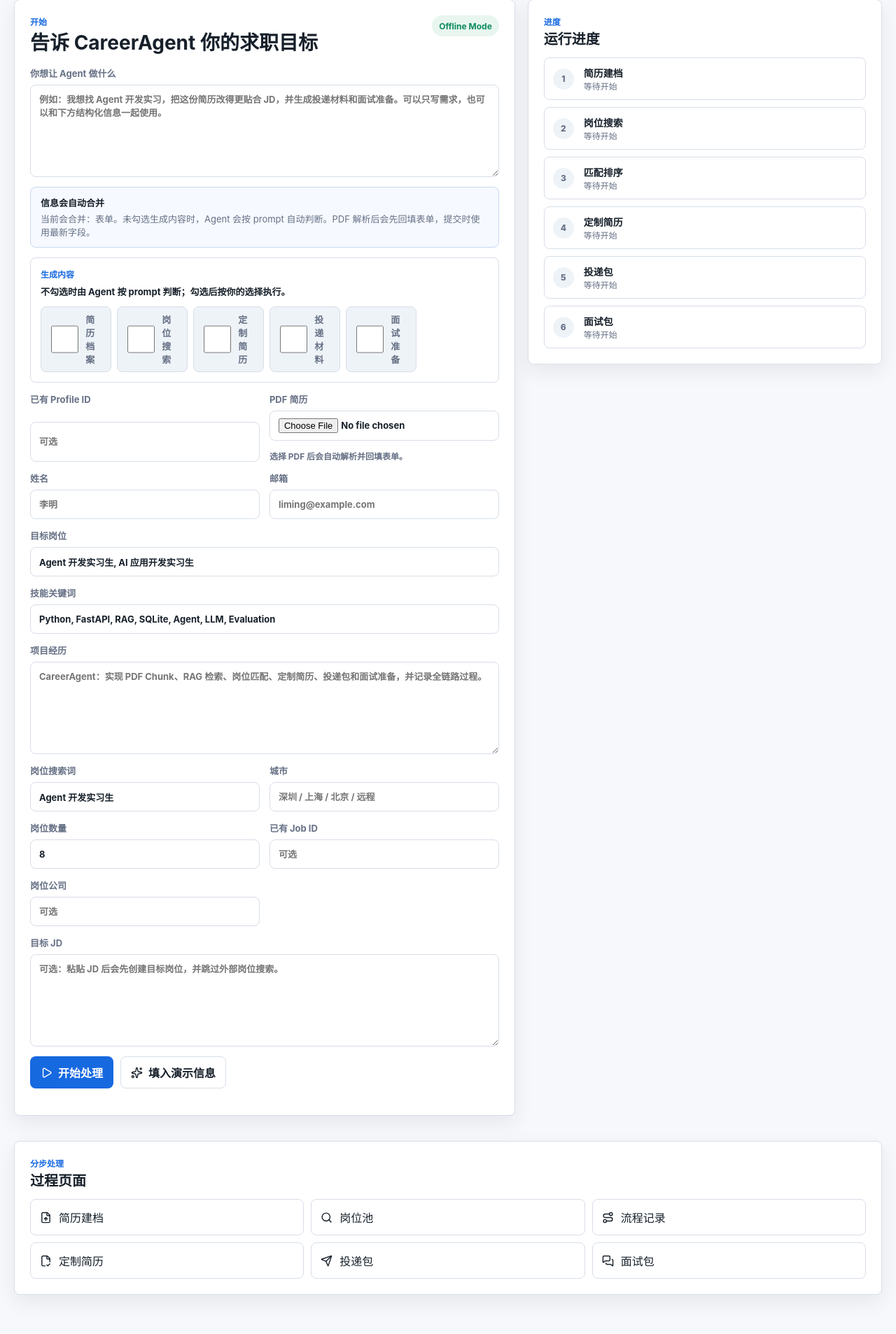
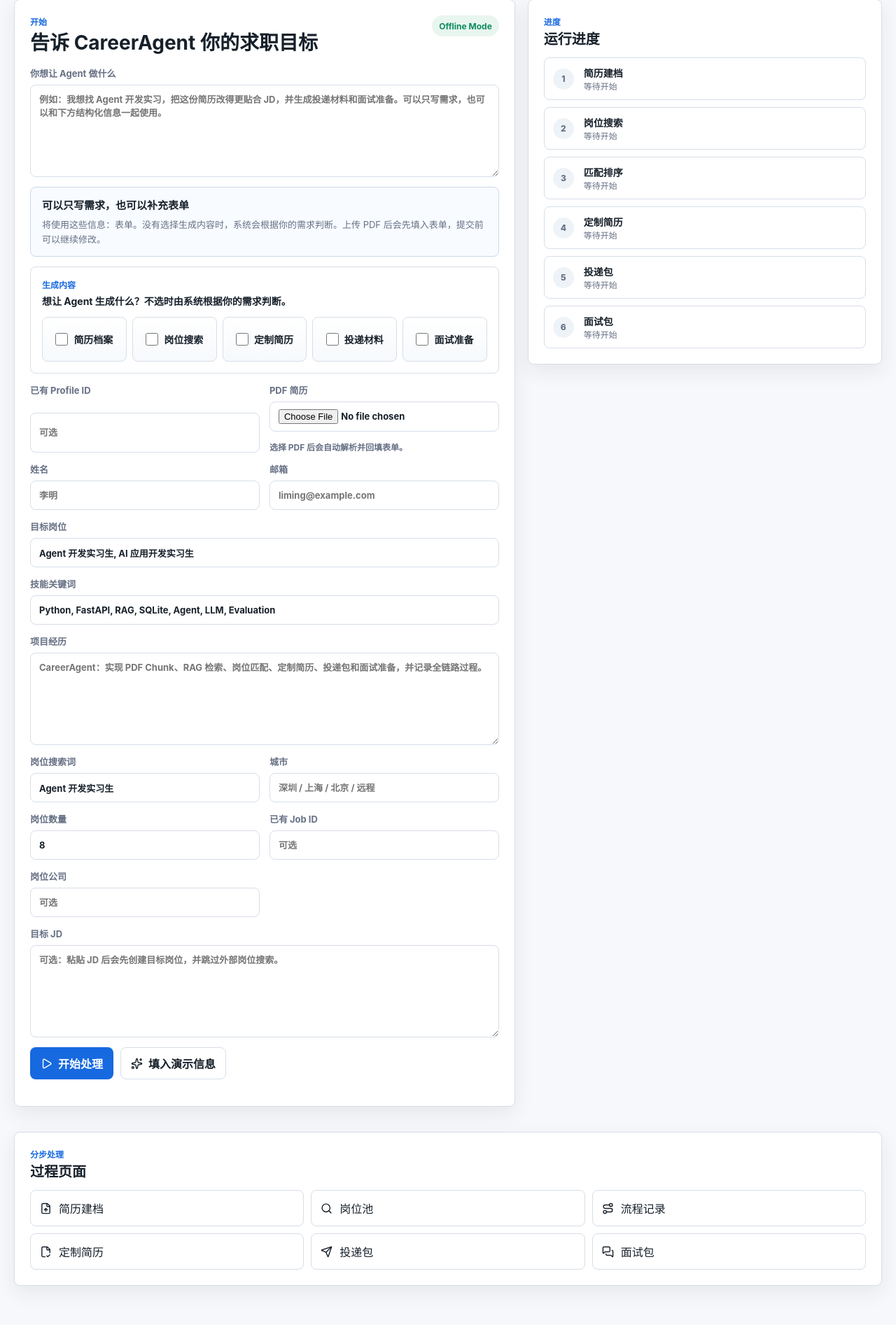
Before and after one commit to Yonhen233/CareerAgent, a FastAPI app: page / in a window 1280 px wide. Shown: the part 92-1999 px from the top of the page at 70% size. After the commit the page ends 1949 px from the top, so only its background shows below. Run offline with FastAPI, Linux system fonts and the light colour scheme; parts of the project's set-up code (start-up, migrations or seed data) failed here and were passed over; some libraries are stand-ins or nearby versions.

Commit message:
优化首页提示和PDF解析

```diff
--- a/app/static/css/style.css
+++ b/app/static/css/style.css
@@ -569,55 +569,83 @@ button svg,
 
 .guidance-card {
   display: grid;
-  gap: 4px;
-  padding: 12px 14px;
-  border: 1px solid #c8d8ee;
+  gap: 6px;
+  padding: 14px 16px;
+  border: 1px solid #cbd9ec;
   border-radius: 8px;
-  background: #f6f9ff;
+  background: #f8fbff;
   color: var(--muted);
   font-size: 13px;
+  line-height: 1.55;
 }
 
 .guidance-card strong {
   color: var(--text);
+  font-size: 15px;
 }
 
 .generation-picker {
   display: grid;
   gap: 12px;
-  padding: 14px;
+  padding: 16px;
   border: 1px solid var(--line);
   border-radius: 8px;
   background: #fff;
 }
 
 .generation-picker strong {
-  font-size: 13px;
+  display: block;
+  margin-top: 2px;
+  color: var(--text);
+  font-size: 14px;
+  line-height: 1.45;
 }
 
 .generation-options {
-  display: flex;
-  flex-wrap: wrap;
+  display: grid;
+  grid-template-columns: repeat(5, minmax(104px, 1fr));
   gap: 8px;
 }
 
 .generation-options label {
   display: inline-flex;
   align-items: center;
-  gap: 7px;
-  min-height: 36px;
-  padding: 8px 10px;
+  justify-content: center;
+  gap: 8px;
+  min-height: 48px;
+  padding: 10px 12px;
   border: 1px solid var(--line);
   border-radius: 8px;
-  background: var(--surface-2);
-  font-size: 13px;
-  font-weight: 680;
+  background: linear-gradient(180deg, #ffffff 0%, #f6f9fc 100%);
+  color: var(--text);
+  cursor: pointer;
+  font-size: 14px;
+  font-weight: 720;
+  text-align: center;
+  transition: border-color 0.16s ease, background 0.16s ease, box-shadow 0.16s ease, color 0.16s ease;
+}
+
+.generation-options label:hover {
+  border-color: #aac3df;
+  box-shadow: 0 6px 16px rgba(26, 54, 93, 0.08);
+}
+
+.generation-options input {
+  width: 18px;
+  height: 18px;
+  margin: 0;
+  accent-color: var(--green);
 }
 
 .generation-options label:has(input:checked) {
-  border-color: #a9d7bc;
+  border-color: #7cc79d;
   background: #eefaf3;
-  color: #0f7a4b;
+  box-shadow: inset 0 0 0 1px rgba(36, 151, 96, 0.16);
+  color: #0d6f45;
+}
+
+.generation-options span {
+  white-space: nowrap;
 }
 
 .field-hint {
@@ -650,6 +678,12 @@ button svg,
 .flow-result-actions .button {
   max-width: 100%;
   white-space: normal;
+}
+
+@media (max-width: 900px) {
+  .generation-options {
+    grid-template-columns: repeat(2, minmax(0, 1fr));
+  }
 }
 
 .summary-strip {
--- a/app/static/js/main.js
+++ b/app/static/js/main.js
@@ -1375,9 +1375,13 @@ function updateStartInputGuidance(form) {
   if (raw.profile_id) sources.push(`Profile #${raw.profile_id}`);
   if (form.elements.resume_file?.files?.[0]) sources.push("PDF");
   if (hasProfileContext(context)) sources.push("表单");
-  const sourceText = sources.length ? `当前会合并：${sources.join("、")}。` : "可以只写 prompt，也可以上传 PDF 或填写表单。";
-  const actionText = actions.length ? `将按勾选生成：${actions.map(startActionLabel).join("、")}。` : "未勾选生成内容时，Agent 会按 prompt 自动判断。";
-  card.innerHTML = `<strong>信息会自动合并</strong><span>${escapeHtml(sourceText)}${escapeHtml(actionText)}PDF 解析后会先回填表单，提交时使用最新字段。</span>`;
+  const sourceText = sources.length
+    ? `将使用这些信息：${sources.join("、")}。`
+    : "你可以只写上面的需求，也可以上传 PDF 或填写下面的简历信息。";
+  const actionText = actions.length
+    ? `将生成：${actions.map(startActionLabel).join("、")}。`
+    : "没有选择生成内容时，系统会根据你的需求判断。";
+  card.innerHTML = `<strong>可以只写需求，也可以补充表单</strong><span>${escapeHtml(sourceText)}${escapeHtml(actionText)}上传 PDF 后会先填入表单，提交前可以继续修改。</span>`;
 }
 
 function topMatchedJob(run) {
--- a/app/templates/base.html
+++ b/app/templates/base.html
@@ -4,7 +4,7 @@
     <meta charset="utf-8">
     <meta name="viewport" content="width=device-width, initial-scale=1">
     <title>CareerAgent</title>
-    <link rel="stylesheet" href="/static/css/style.css?v=20260708-start-flow-inputs">
+    <link rel="stylesheet" href="/static/css/style.css?v=20260708-start-flow-polish">
     <script src="https://unpkg.com/lucide@latest/dist/umd/lucide.min.js"></script>
   </head>
   <body data-page="{{ page }}">
@@ -33,6 +33,6 @@
       {% block content %}{% endblock %}
     </main>
     <div id="toast" class="toast" hidden></div>
-    <script src="/static/js/main.js?v=20260708-start-flow-inputs"></script>
+    <script src="/static/js/main.js?v=20260708-start-flow-polish"></script>
   </body>
 </html>
--- a/app/templates/index.html
+++ b/app/templates/index.html
@@ -16,20 +16,20 @@
         <textarea name="instruction" rows="4" placeholder="例如：我想找 Agent 开发实习，把这份简历改得更贴合 JD，并生成投递材料和面试准备。可以只写需求，也可以和下方结构化信息一起使用。"></textarea>
       </label>
       <div id="input-guidance" class="guidance-card">
-        <strong>信息会自动合并</strong>
-        <span>Prompt 用来表达目标和补充缺失信息；PDF 或表单会作为结构化简历来源。PDF 解析后会先回填表单，方便你检查。</span>
+        <strong>可以只写需求，也可以补充表单</strong>
+        <span>上面写你想做什么；下面用来补简历、岗位和城市。上传 PDF 后会先把识别出的内容填到表单里，你可以改完再开始。</span>
       </div>
       <div class="generation-picker" aria-label="选择生成内容">
         <div>
           <p class="eyebrow">生成内容</p>
-          <strong>不勾选时由 Agent 按 prompt 判断；勾选后按你的选择执行。</strong>
+          <strong>想让 Agent 生成什么？不选时由系统根据你的需求判断。</strong>
         </div>
         <div class="generation-options">
-          <label><input type="checkbox" name="selected_actions" value="create_profile"> 简历档案</label>
-          <label><input type="checkbox" name="selected_actions" value="search_jobs"> 岗位搜索</label>
-          <label><input type="checkbox" name="selected_actions" value="tailor_resume"> 定制简历</label>
-          <label><input type="checkbox" name="selected_actions" value="quick_apply"> 投递材料</label>
-          <label><input type="checkbox" name="selected_actions" value="interview_prep"> 面试准备</label>
+          <label><input type="checkbox" name="selected_actions" value="create_profile"><span>简历档案</span></label>
+          <label><input type="checkbox" name="selected_actions" value="search_jobs"><span>岗位搜索</span></label>
+          <label><input type="checkbox" name="selected_actions" value="tailor_resume"><span>定制简历</span></label>
+          <label><input type="checkbox" name="selected_actions" value="quick_apply"><span>投递材料</span></label>
+          <label><input type="checkbox" name="selected_actions" value="interview_prep"><span>面试准备</span></label>
         </div>
       </div>
       <div class="form-grid">
```
Also changed, not shown: app/services/resume_parser.py (+35 -3 lines), docs/DEVELOPMENT_LOG.md (+34 -0 lines), tests/test_frontend_pages.py (+8 -1 lines), tests/test_resume_parser.py (+58 -0 lines).
